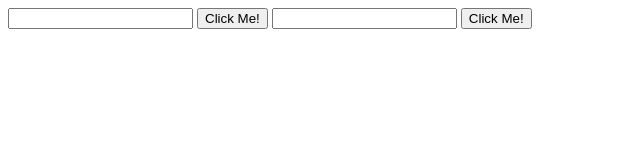
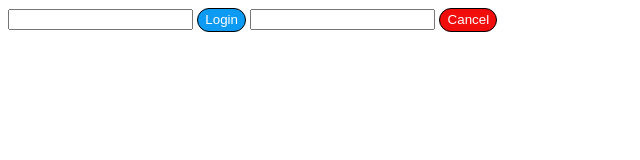
Before and after one commit to rmpcoding/fitness-tracker-mongodb, a website: page public/assets/html/login.html in a window 1280 px wide. Shown: the whole page, without its empty margins (0-640 px from the left). Drawn offline with Linux system fonts and the light colour scheme; files that its build step writes are made by us from their sources.

Commit message:
Adds button styling for primary/danger on css

```diff
--- /dev/null
+++ b/public/assets/css/styles.css
@@ -0,0 +1,16 @@
+.button {
+    outline: none;
+    margin: 0;
+    padding: .25em .55em;
+    border: 1px solid black;
+    border-radius: 100px;
+    color: white;
+}
+
+.button.primary {
+    background-color: hsl(203, 90%, 50%);
+}
+
+.button.danger {
+    background-color: hsl(0, 90%, 50%);
+}
--- a/public/assets/html/login.html
+++ b/public/assets/html/login.html
@@ -3,12 +3,14 @@
 <head>
     <meta charset="UTF-8">
     <meta name="viewport" content="width=device-width, initial-scale=1.0">
+    <link rel="stylesheet" href="../assets/css/styles.css">
+
     <title>Study Tracker</title>
 </head>
 <body>
     <input type="username">
-    <button>Click Me!</button>
+    <button class="button primary">Login</button>
     <input type="password">
-    <button>Click Me!</button>
+    <button class="button danger">Cancel</button>
 </body>
 </html>
```
